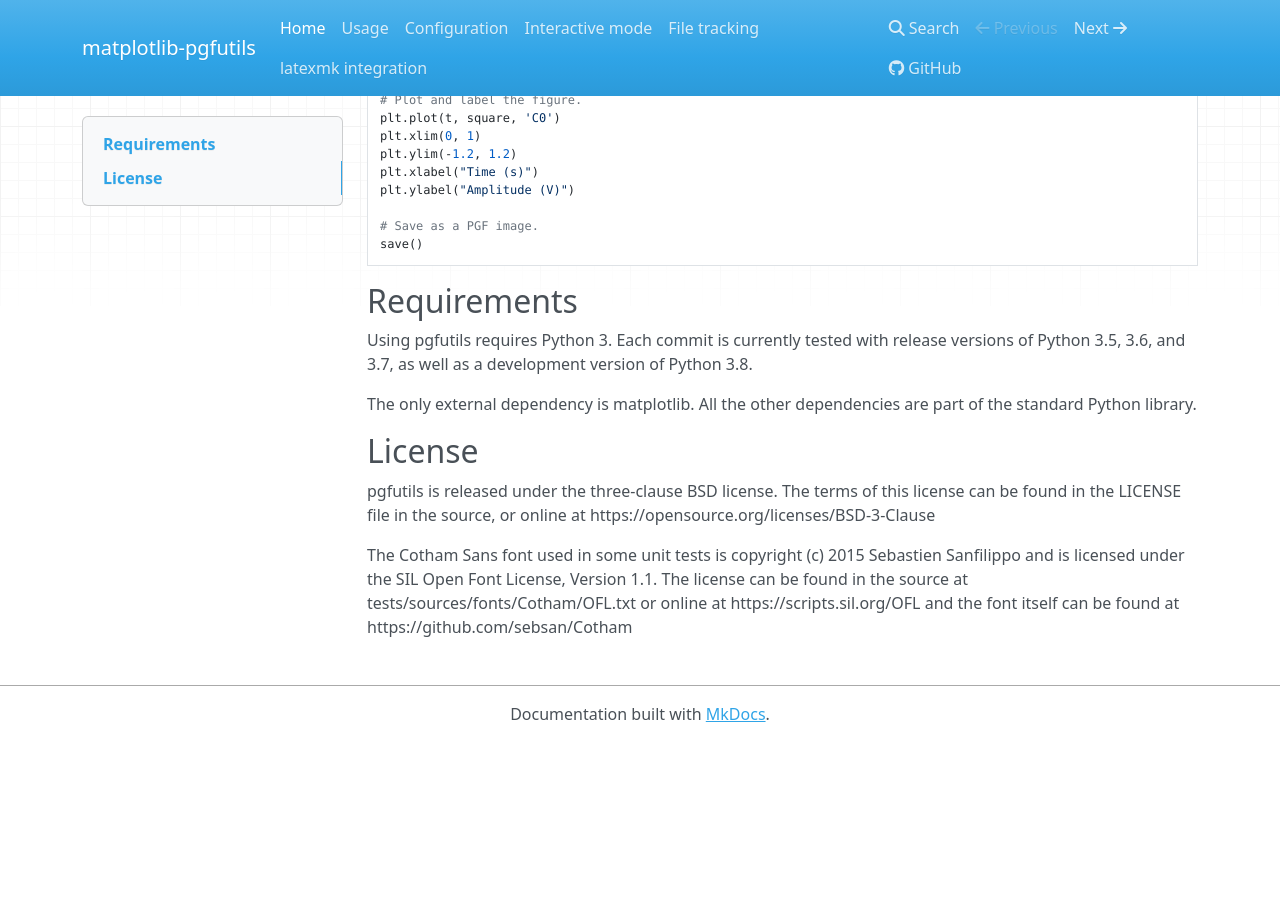
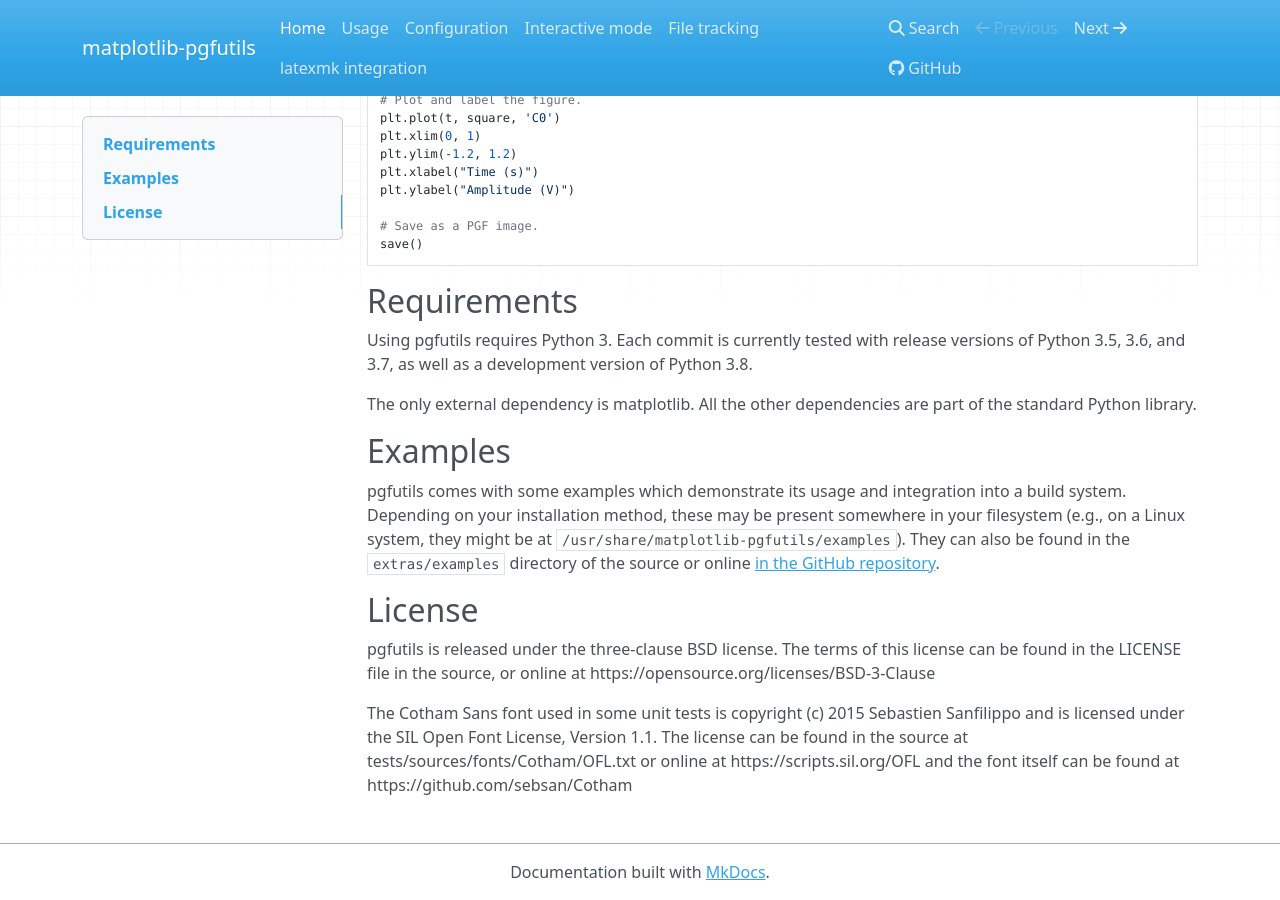
Before and after one commit to bcbnz/matplotlib-pgfutils, an MkDocs documentation site: the page built from doc/index.md, in a window 1280 px wide and 900 px high, scrolled down 740 px. Built offline with MkDocs 1.6.1, drawn with Linux system fonts in a browser that asks for light colours; nearby versions of some CDN libraries; before the commit the page ends 1482 px from its top, so only the background shows below that.

```diff
--- a/doc/index.md
+++ b/doc/index.md
@@ -63,6 +63,19 @@ The only external dependency is matplotlib. All the other dependencies are part
 of the standard Python library.
 
 
+Examples
+--------
+
+pgfutils comes with some examples which demonstrate its usage and integration
+into a build system. Depending on your installation method, these may be
+present somewhere in your filesystem (e.g., on a Linux system, they might be at
+`/usr/share/matplotlib-pgfutils/examples`). They can also be found in the
+`extras/examples` directory of the source or online [in the GitHub
+repository][3].
+
+[3]: https://github.com/bcbnz/matplotlib-pgfutils/tree/master/extras/examples
+
+
 License
 -------
 
```
Also changed, not shown: README.md (+10 -0 lines), doc/config.md (+7 -5 lines), doc/latexmk.md (+12 -8 lines).
